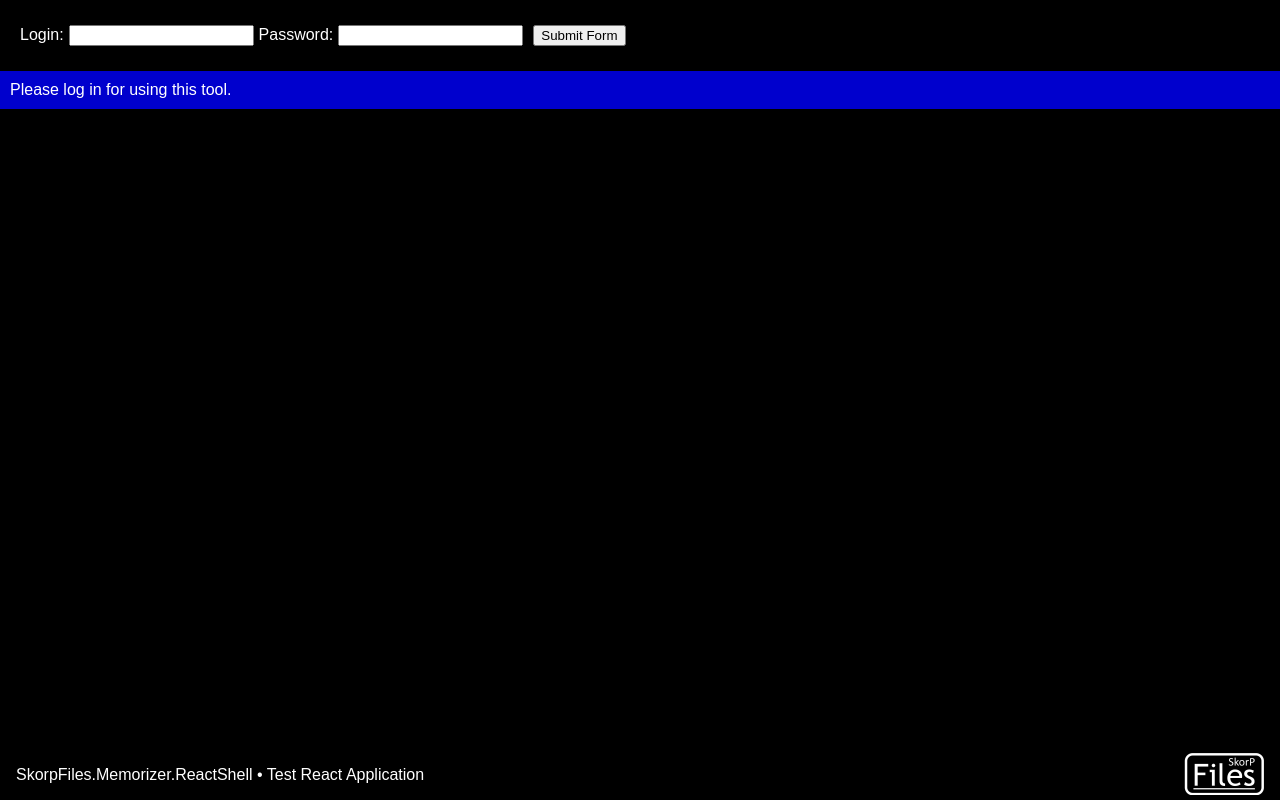
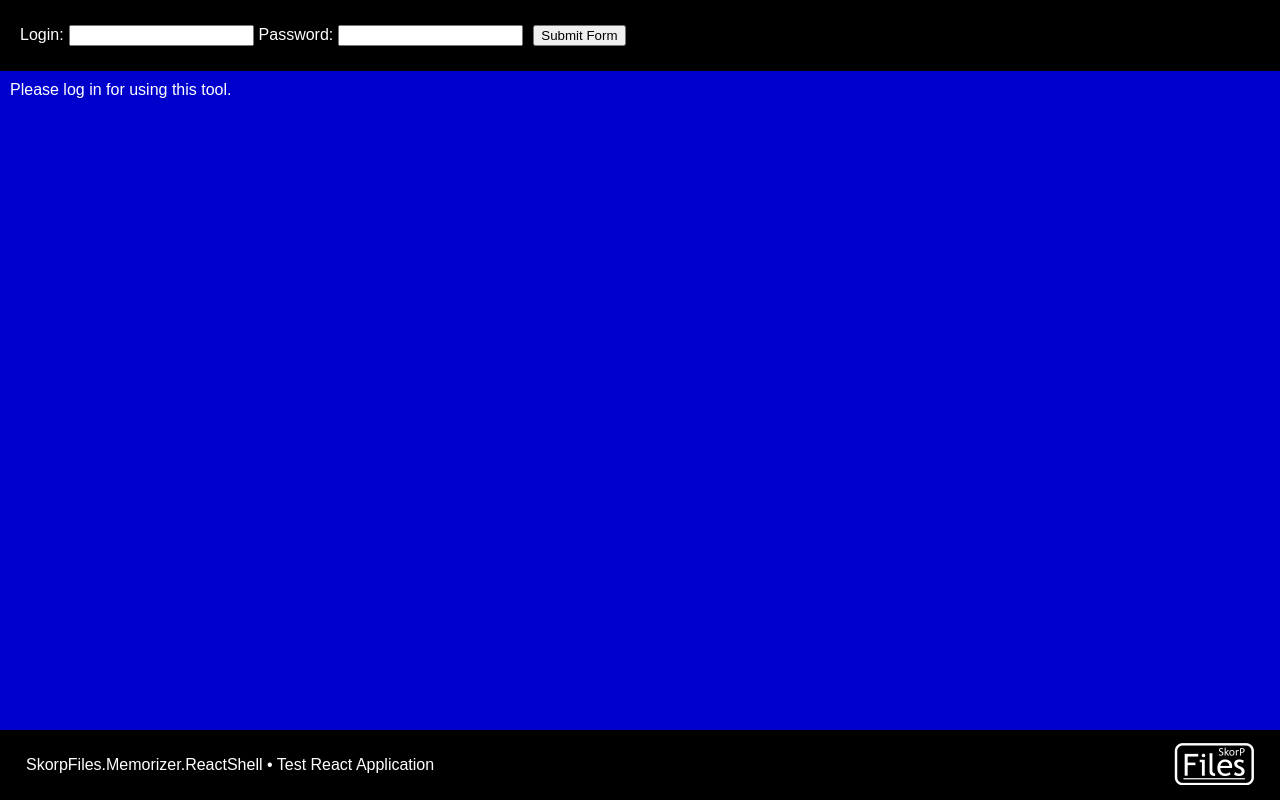
Before and after one commit to skorpfiles/Memorizer.ReactShell, a React (Create React App) app in the folder SkorpFiles.Memorizer.ReactShell/: page / in a window 1280 px wide. Built offline with nearby package versions, Linux system fonts and the light colour scheme.

Commit message:
added auto height

```diff
--- a/SkorpFiles.Memorizer.ReactShell/public/index.html
+++ b/SkorpFiles.Memorizer.ReactShell/public/index.html
@@ -1,5 +1,5 @@
 <!DOCTYPE html>
-<html lang="en">
+<html lang="en" style="height: 100%;">
   <head>
     <meta charset="utf-8" />
     <link rel="icon" href="%PUBLIC_URL%/favicon.ico" />
@@ -28,7 +28,7 @@
   </head>
   <body>
     <noscript>You need to enable JavaScript to run this app.</noscript>
-    <div id="root"></div>
+    <div id="root" style="height:100%"></div>
     <!--
       This HTML file is a template.
       If you open it directly in the browser, you will see an empty page.
--- a/SkorpFiles.Memorizer.ReactShell/src/MemorizerApp.css
+++ b/SkorpFiles.Memorizer.ReactShell/src/MemorizerApp.css
@@ -5,6 +5,7 @@
 body {
     font-family: Arial, Helvetica, sans-serif;
     background-color:black;
+    height:100%;
 }
 
 /* Style the header */
@@ -76,7 +77,6 @@ footer {
     display: table;
     padding: 0em 1em;
     width: 100%;
-    position: absolute;
     left: 0;
     bottom: 0;
 }
--- a/SkorpFiles.Memorizer.ReactShell/src/MemorizerApp.js
+++ b/SkorpFiles.Memorizer.ReactShell/src/MemorizerApp.js
@@ -26,18 +26,18 @@ class MemorizerApp extends React.Component {
 
         if (this.state.isUserLogged)
             body = (
-                <div>
+                <div style={{ flex:"1 0 auto" }}>
                     <EditorWorkspace isUserLogged={this.state.isUserLogged} accessToken={this.state.accessToken} />
                 </div>
             );
         else
             body =
-                <div style={{ backgroundColor: "#0000CD", padding: "10px"}}>
+                <div style={{ backgroundColor: "#0000CD", padding: "10px", flex: "1 0 auto" }}>
                     <label style={{ color: "white"}}>Please log in for using this tool.</label>
                 </div>
 
         return (
-            <div>
+            <div style={{ display: "flex", flexDirection: "column", height: "100%" }}>
                 <div className="userloginsection">
                     <UserInfoSection
                         isUserLogged={this.state.isUserLogged}
```
